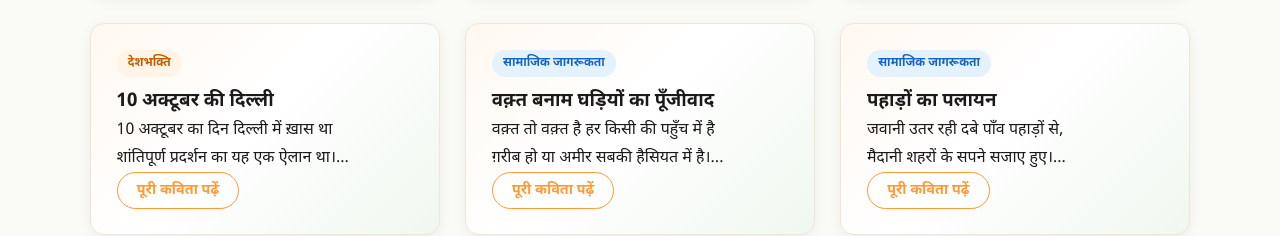
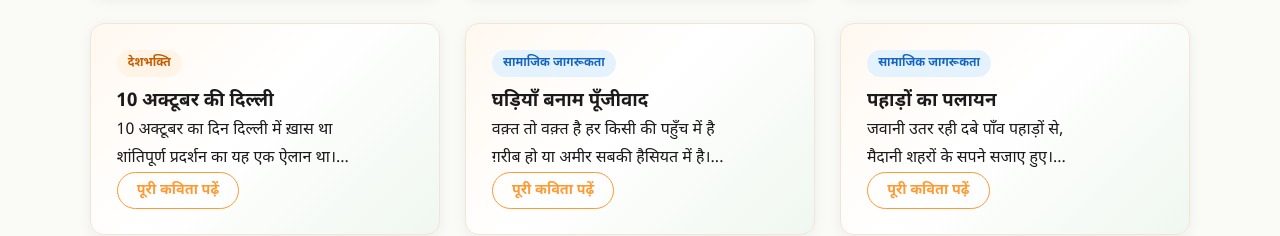
Before and after one commit to sdsatyadarpan-glitch/sdsatyadarpan, a plain HTML site: page index.html in a window 1280 px wide. Shown: the part 7944-8180 px from the top of the page. Drawn offline with Linux system fonts and the light colour scheme; a web font is replaced by a local one.

Commit message:
Update index.html

```diff
--- a/index.html
+++ b/index.html
@@ -966,7 +966,7 @@
 </article><article class="poem-card" data-category="jagrukta">
   <div class="poem-card-header">
     <span class="category-tag jagrukta">सामाजिक जागरूकता</span>
-    <h3>वक़्त बनाम घड़ियों का पूँजीवाद</h3>
+    <h3>घड़ियाँ बनाम पूँजीवाद</h3>
   </div>
   <p class="poem-excerpt">
     वक़्त तो वक़्त है हर किसी की पहुँच में है<br>
```
